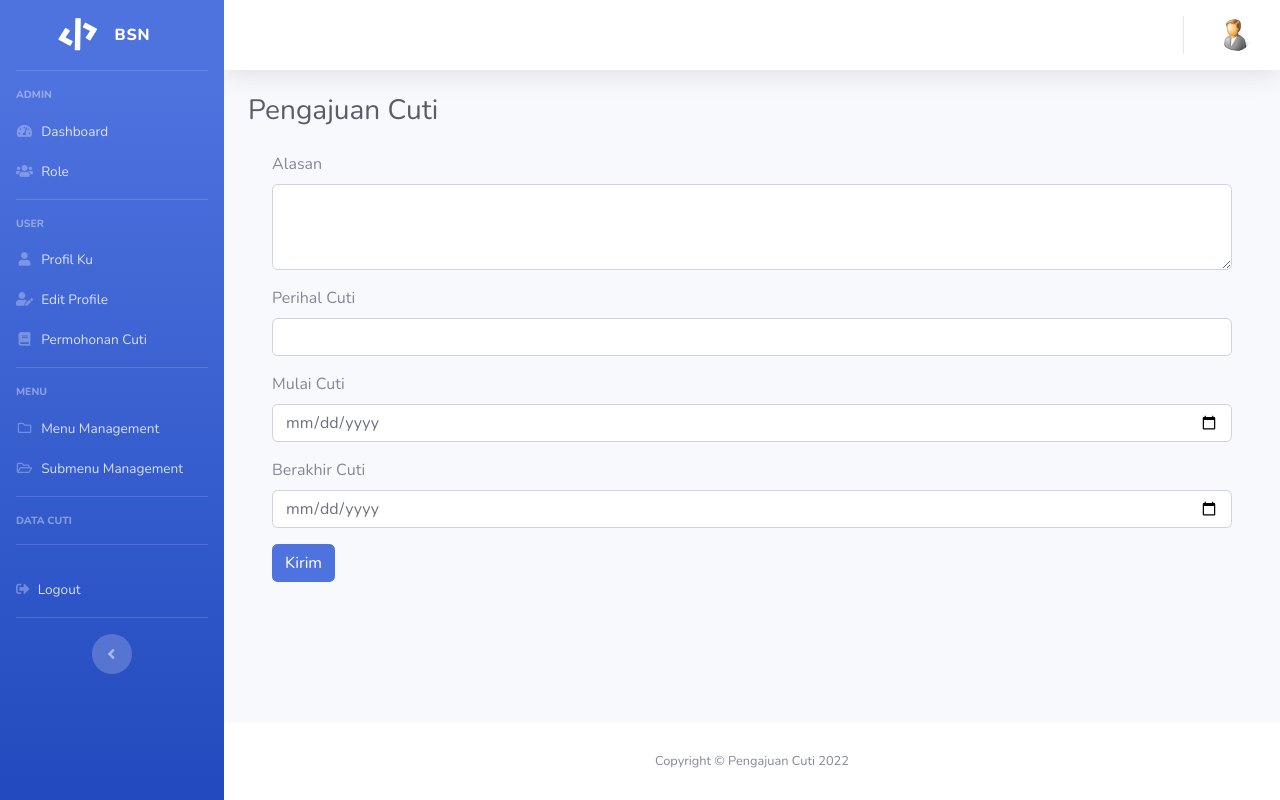
After one commit to ykwimean/web_cuti, a CodeIgniter app: page /cuti_ci/user/data_cuti in a window 1280 px wide. The commit adds this page. Run offline with CodeIgniter, Linux system fonts and the light colour scheme; a user stored in the database is signed in; data comes from the database, SQL or seed files in the repository.

Commit message:
Commit pertama

```diff
--- a/application/controllers/User.php
+++ b/application/controllers/User.php
@@ -23,16 +23,33 @@ class User extends CI_Controller
         $this->load->view('templates/footer');
     }
 
-    public function permohonan()
+    public function data_cuti()
     {
         $data['title'] = 'Pengajuan Cuti';
         $data['user'] = $this->db->get_where('user', ['email' =>
         $this->session->userdata('email')])->row_array();
+        $this->load->view('templates/header', $data);
+        $this->load->view('templates/sidebar', $data);
+        $this->load->view('templates/topbar', $data);
+        $this->load->view('user/permohonan-cuti', $data);
+        $this->load->view('templates/footer');
+
+        $this->session->set_flashdata('message', '<div class="alert alert-success" role="alert">
+        Permohonan kamu sudah terkirim!
+      </div>');
+        // redirect('user/data_cuti');
+    }
+
+    public function semua_data_cuti()
+    {
+        $data['title'] = 'Data Cuti';
+        $data['pegawai'] = $this->db->get_where('pegawai', ['nama_lengkap' =>
+        $this->session->userdata('nama_lengkap')])->row_array();
 
         $this->load->view('templates/header', $data);
         $this->load->view('templates/sidebar', $data);
         $this->load->view('templates/topbar', $data);
-        $this->load->view('user/permohonan', $data);
+        $this->load->view('user/data_cuti', $data);
         $this->load->view('templates/footer');
     }
 
@@ -43,7 +60,7 @@ class User extends CI_Controller
         $data['user'] = $this->db->get_where('user', ['email' =>
         $this->session->userdata('email')])->row_array();
 
-        $this->form_validation->set_rules('name', 'Nama lengkap', 'required|trim');
+        $this->form_validation->set_rules('nama', 'Nama lengkap', 'required|trim');
 
         if ($this->form_validation->run() == false) {
 
@@ -53,10 +70,10 @@ class User extends CI_Controller
             $this->load->view('user/edit', $data);
             $this->load->view('templates/footer');
         } else {
-            $name = $this->input->post('nama');
+            $nama = $this->input->post('nama');
             $email = $this->input->post('email');
 
-            $this->db->set('nama', $name);
+            $this->db->set('nama', $nama);
             $this->db->where('email', $email);
             $this->db->update('user');
 
@@ -67,4 +84,40 @@ class User extends CI_Controller
             redirect('user');
         }
     }
+
+    public function pegawai()
+    {
+        $data['title'] = 'Data Cuti Pegawai';
+        $data['pegawai'] = $this->db->get_where('pegawai', ['nama_lengkap' =>
+        $this->session->userdata('nama_lengkap')])->row_array();
+
+        $data['pegawai'] = $this->db->get('pegawai')->result_array();
+
+        $this->form_validation->set_rules('nama_lengkap', 'Nama', 'required');
+        $this->form_validation->set_rules('alasan', 'Alasan', 'required');
+        $this->form_validation->set_rules('tgl_diajukan', 'Tanggal', 'required');
+        $this->form_validation->set_rules('mulai', 'Mulai', 'required');
+        $this->form_validation->set_rules('berakhir', 'Berakhir', 'required');
+
+        if ($this->form_validation->run() == false) {
+
+            $this->load->view('templates/header', $data);
+            $this->load->view('templates/sidebar', $data);
+            $this->load->view('templates/topbar', $data);
+            $this->load->view('user/permohonan-cuti', $data);
+            $this->load->view('templates/footer');
+        } else {
+            $data = [
+                'nama_lengkap' => $this->input->post('nama_lengkap'),
+                'alasan' => $this->input->post('alasan'),
+                'tgl_diajukan' => $this->input->post('tgl_diajukan'),
+                'mulai' => $this->input->post('mulai'),
+                'berakhir' => $this->input->post('berakhir')
+            ];
+            $this->db->insert('pegawai', $data);
+            $this->session->set_flashdata('message', '<div class="alert alert-success" role="alert">
+            Sub Menu Baru sudah ditambahkan!</div>');
+            redirect('menu/submenu');
+        }
+    }
 }
--- a/application/views/user/edit.php
+++ b/application/views/user/edit.php
@@ -16,8 +16,8 @@
             <div class="form-group row">
                 <label for="inputEmail3" class="col-sm-2 col-form-label">Nama Lengkap</label>
                 <div class="col-sm-10">
-                    <input type="text" class="form-control" id="name" name="name" value="<?= $user['nama']; ?>">
-                    <?= form_error('name', '<small class="text-danger pl-3">', '</small>'); ?>
+                    <input type="text" class="form-control" id="nama" name="nama" value="<?= $user['nama']; ?>">
+                    <?= form_error('nama', '<small class="text-danger pl-3">', '</small>'); ?>
                 </div>
             </div>
             <div class="form-group row">
--- /dev/null
+++ b/application/views/user/permohonan-cuti.php
@@ -0,0 +1,36 @@
+<!-- Begin Page Content -->
+<div class="container-lg">
+    <!-- Page Heading -->
+    <h1 class="h3 mb-4 text-gray-800"><?= $title; ?></h1>
+    <div class="container-lg">
+
+        <?php echo $this->session->flashdata('message'); ?>
+
+        <form action="<?= base_url('user/data_cuti'); ?>" method="POST">
+            <div class="form-group">
+                <label for="alasan">Alasan</label>
+                <textarea class="form-control" id="alasan" rows="3" name="alasan" required></textarea>
+            </div>
+            <div class="form-group">
+                <label for="perihal_cuti">Perihal Cuti</label>
+                <input type="text" class="form-control" id="perihal_cuti" aria-describedby="perihal_cuti"
+                    name="perihal_cuti" required>
+            </div>
+            <div class="form-group">
+                <label for="mulai">Mulai Cuti</label>
+                <input type="date" class="form-control" id="mulai" aria-describedby="mulai" name="mulai" required>
+            </div>
+            <div class="form-group">
+                <label for="berakhir">Berakhir Cuti</label>
+                <input type="date" class="form-control" id="berakhir" aria-describedby="berakhir" name="berakhir"
+                    required>
+
+            </div>
+
+            <button type="submit" class="btn btn-primary">Kirim</button>
+        </form>
+    </div><!-- /.container-fluid -->
+</div>
+<!-- /.container-fluid -->
+</div>
+<!-- End of Main Content -->
```
Also changed, not shown: application/models/Pegawai_model.php (added, +20 -0 lines), application/views/user/data_cuti.php (added, +55 -0 lines), application/views/user/permohonan.php (deleted, +0 -9 lines).
